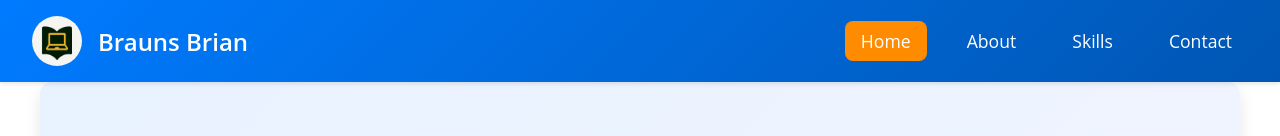
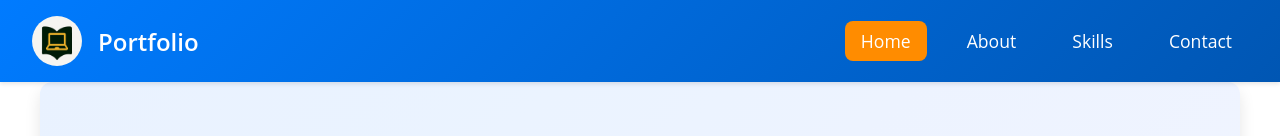
Before and after one commit to Brauns254/portfolio, a plain HTML site: page index.html in a window 1280 px wide. Shown: the top 136 px of the page. Drawn offline with Linux system fonts and the light colour scheme; files that its build step writes are made by us from their sources; files whose address does not match are found by name.

Commit message:
Update index.html

```diff
--- a/index.html
+++ b/index.html
@@ -10,7 +10,7 @@
     <nav class="navbar">
         <div class="left">
             <img src="me.me/My Logo.png" alt="logo">
-            <div class="about-brian">Brauns Brian</div>
+            <div class="about-brian">Portfolio</div>
         </div>
         <div class="right">
             <ul>
```
